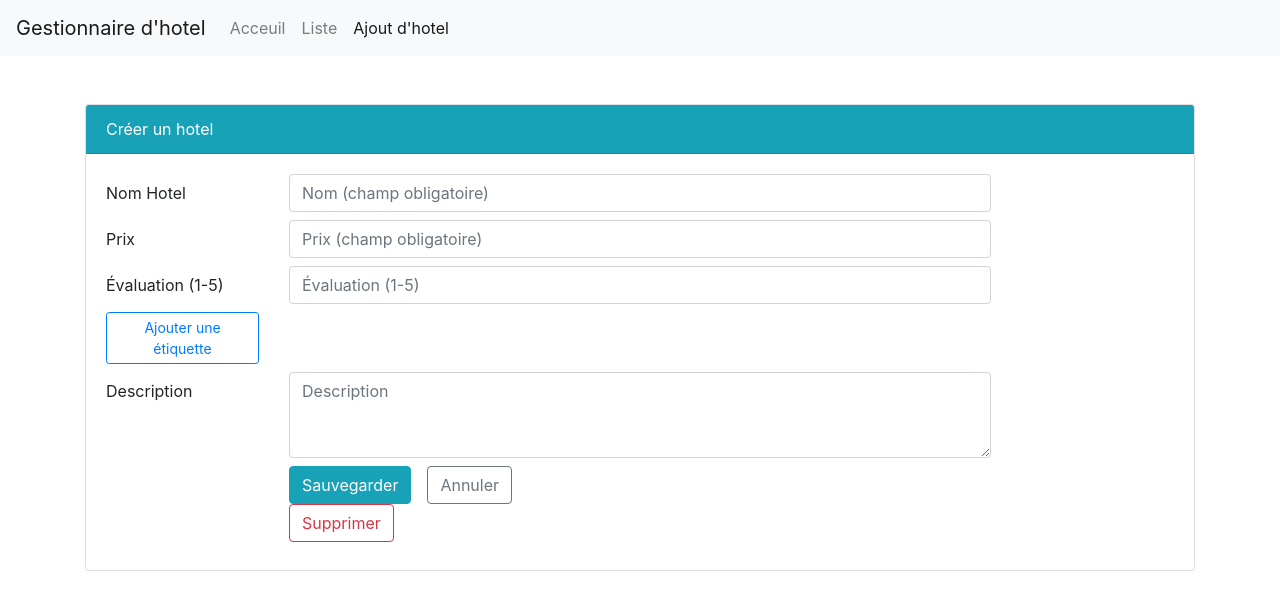
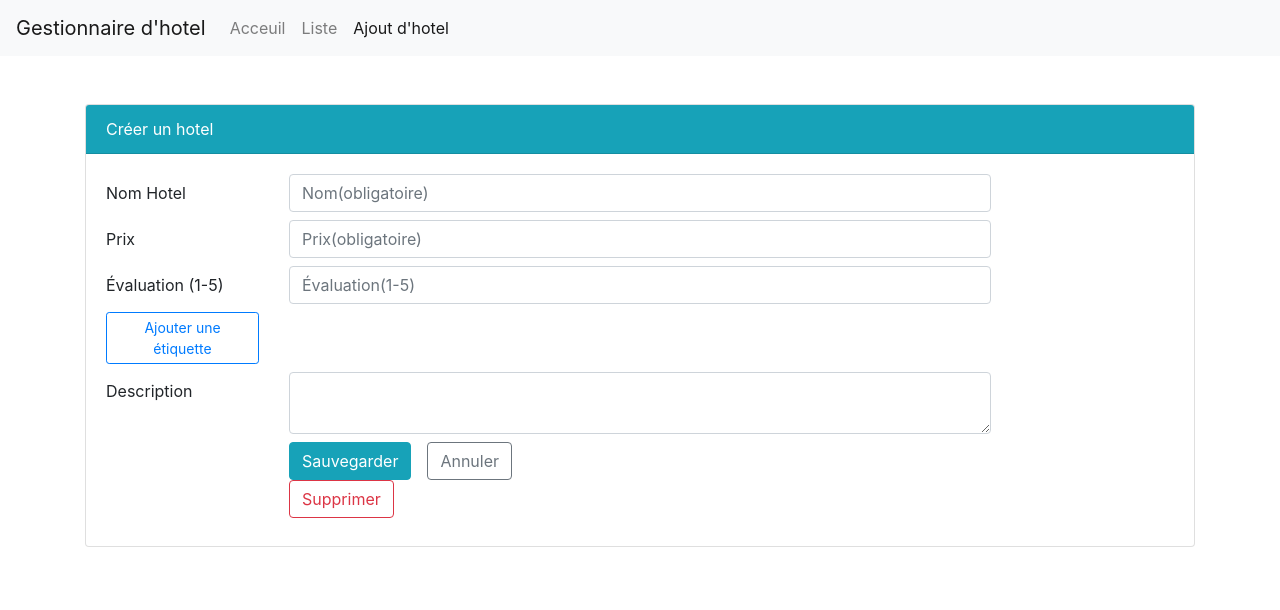
Before and after one commit to billyjov/ng-yt, an Angular app: page /hotels/0/edit in a window 1280 px wide. Shown: the top 610 px of the page. Built offline with nearby package versions, Linux system fonts and the light colour scheme.

Commit message:
feat: add initial version without in memory

```diff
--- a/package.json
+++ b/package.json
@@ -19,10 +19,11 @@
     "@angular/platform-browser": "~9.1.3",
     "@angular/platform-browser-dynamic": "~9.1.3",
     "@angular/router": "~9.1.3",
+    "angular-in-memory-web-api": "^0.11.0",
     "bootstrap": "^4.5.0",
     "material-icons": "^0.3.1",
     "rxjs": "~6.5.4",
-    "tslib": "^1.10.0",
+    "tslib": "^1.14.1",
     "zone.js": "~0.10.2"
   },
   "devDependencies": {
--- a/src/app/hotels/hotel-edit/hotel-edit.component.html
+++ b/src/app/hotels/hotel-edit/hotel-edit.component.html
@@ -1,56 +1,76 @@
 <div class="container">
   <div class="card">
-    <div class="card-header text-white bg-info">
-      Créer un hotel
-    </div>
+    <div class="card-header text-white bg-info">Créer un hotel</div>
 
     <div class="card-body">
       <form novalidate (ngSubmit)="saveHotel()" [formGroup]="hotelForm">
-
         <div class="form-group row mb-2">
-          <label class="col-md-2 col-form-label" for="hotelNameId">
+          <label for="hotelNameId" class="col-md-2 col-form-label">
             Nom Hotel
           </label>
           <div class="col-md-8">
-            <input class="form-control" id="hotelNameId" type="text"
-              placeholder="Nom (champ obligatoire)" />
+            <input
+              id="hotelNameId"
+              type="text"
+              class="form-control"
+              formControlName="hotelName"
+              placeholder="Nom(obligatoire)"
+            />
           </div>
         </div>
-
         <div class="form-group row mb-2">
-          <label class="col-md-2 col-form-label" for="hotelPriceId">
-            Prix
-          </label>
+          <label for="hotelPriceId" class="col-md-2 col-form-label">
+            Prix</label
+          >
           <div class="col-md-8">
-            <input class="form-control" id="hotelPriceId" type="text"
-              placeholder="Prix (champ obligatoire)" />
+            <input
+              id="hotelPriceId"
+              type="text"
+              class="form-control"
+              formControlName="hotelPrice"
+              placeholder="Prix(obligatoire)"
+            />
           </div>
         </div>
-
         <div class="form-group row mb-2">
-          <label class="col-md-2 col-form-label" for="starRatingId">
-            Évaluation (1-5)
-          </label>
-
+          <label for="starRatingId" class="col-md-2 col-form-label"
+            >Évaluation (1-5)</label
+          >
           <div class="col-md-8">
-            <input class="form-control" id="starRatingId" type="text"
-              placeholder="Évaluation (1-5)" />
+            <input
+              id="starRatingId"
+              type="text"
+              class="form-control"
+              formControlName="starRating"
+              placeholder="Évaluation(1-5)"
+            />
           </div>
         </div>
 
         <div formArrayName="tags">
-          <div class="form-group row mb-2"
-            *ngFor="let tag of tags.controls; let i=index">
+          <div
+            class="form-group row mb-2"
+            *ngFor="let tag of tags.controls; let i = index"
+          >
             <label class="col-md-2 col-form-label" [attr.for]="i">
-              {{ 'Étiquette ' + i }}
+              {{ "Étiquette " + i }}
             </label>
 
             <div class="col-md-8">
-              <input class="form-control" [id]="i" type="text"
-                placeholder="{{ 'Étiquette ' + i }}" [formControlName]="i" />
+              <input
+                class="form-control"
+                [id]="i"
+                type="text"
+                placeholder="{{ 'Étiquette ' + i }}"
+                [formControlName]="i"
+              />
             </div>
-            <button class="col-md-1 btn btn-outline-danger btn-sm" type="button"
-              title="Delete this search tag" (click)="deleteTag(i)">
+            <button
+              class="col-md-1 btn btn-outline-danger btn-sm"
+              type="button"
+              title="Delete this search tag"
+              (click)="deleteTag(i)"
+            >
               Supprimer
             </button>
           </div>
@@ -58,35 +78,47 @@
 
         <div class="row">
           <div class="col-md-2 mb-2">
-            <button class="btn btn-outline-primary btn-sm" type="button"
-              title="Ajouter une étiquette" (click)="addTag()">
+            <button
+              class="btn btn-outline-primary btn-sm"
+              type="button"
+              title="Ajouter une étiquette"
+              (click)="addTag()"
+            >
               Ajouter une étiquette
             </button>
           </div>
         </div>
 
         <div class="form-group row mb-2">
-          <label class="col-md-2 col-form-label" for="descriptionId">
-            Description
+          <label for="descriptionId" class="col-md-2 col-form-label"
+            >Description
           </label>
-
           <div class="col-md-8">
-            <textarea class="form-control" id="descriptionId"
-              placeholder="Description" rows=3></textarea>
+            <textarea
+              class="form-control"
+              formControlName="description"
+              id="descriptionId"
+            ></textarea>
           </div>
         </div>
 
         <div class="form-group row mb-2">
           <div class="offset-md-2 col-md-4">
-            <button class="btn btn-info mr-3" type="submit">
-              Sauvegarder
-            </button>
-            <button class="btn btn-outline-secondary mr-3" type="button"
-              title="Annuler les modifications" [routerLink]="['/hotels']">
+            <button class="btn btn-info mr-3" type="submit">Sauvegarder</button>
+            <button
+              class="btn btn-outline-secondary mr-3"
+              type="button"
+              title="Annuler les modifications"
+              [routerLink]="['/hotels']"
+            >
               Annuler
             </button>
-            <button class="btn btn-outline-danger" type="button"
-              title="Supprimer cet hotel" (click)="deleteHotel()">
+            <button
+              class="btn btn-outline-danger"
+              type="button"
+              title="Supprimer cet hotel"
+              (click)="deleteHotel()"
+            >
               Supprimer
             </button>
           </div>
@@ -98,5 +130,4 @@
       {{ errorMessage }}
     </div>
   </div>
-
 </div>
--- a/src/app/hotels/hotel-edit/hotel-edit.component.ts
+++ b/src/app/hotels/hotel-edit/hotel-edit.component.ts
@@ -2,6 +2,7 @@ import { Component, OnInit } from '@angular/core';
 import { FormArray, FormBuilder, FormControl, FormGroup, Validators } from '@angular/forms';
 import { ActivatedRoute, Router } from '@angular/router';
 import { IHotel } from '../shared/models/hotel';
+import { HotelListService } from '../shared/services/hotel-list.service';
 
 @Component({
   selector: 'app-hotel-edit',
@@ -13,11 +14,13 @@ export class HotelEditComponent implements OnInit {
   public hotelForm: FormGroup;
   public errorMessage: string;
   public hotel: IHotel;
+  public pageTitle: string;
 
   constructor(
     private router: Router,
     private route: ActivatedRoute,
     private fb: FormBuilder,
+    private hotelService: HotelListService
 
   ) { }
 
@@ -32,8 +35,38 @@ export class HotelEditComponent implements OnInit {
       tags: this.fb.array([]),
       description: ''
     });
+
+
+    this.route.paramMap.subscribe(params => {
+      const id = +params.get('id');
+
+      this.getSelectedHotel(id);
+    })
   }
 
+  public getSelectedHotel(id: number): void {
+    this.hotelService.getHotelById(id).subscribe(hotel => {
+      this.displayHotel(hotel);
+    });
+  }
+
+  public displayHotel(hotel: IHotel): void {
+    this.hotel = hotel;
+
+    if (this.hotel.hotelId === 0) {
+      this.pageTitle = 'Créer un hotel';
+    } else {
+      this.pageTitle = `Modifier l\'hotel ${this.hotel.hotelName}`;
+    }
+
+    this.hotelForm.patchValue({
+      hotelName: this.hotel.hotelName,
+      hotelPrice: this.hotel.price,
+      starRating: this.hotel.rating,
+      description: this.hotel.description
+    });
+
+  }
 
   public get tags(): FormArray {
     return this.hotelForm.get('tags') as FormArray;
--- a/src/app/hotels/hotel-list/hotel-list.component.html
+++ b/src/app/hotels/hotel-list/hotel-list.component.html
@@ -55,6 +55,12 @@
               (starRatingClicked)="receiveRatingClick($event)"
             ></app-star-rating>
             <span
+              class="material-icons bg-primary text-white p-2 rounded-circle btn"
+              [routerLink]="['/hotels', hotel.hotelId, 'edit']"
+            >
+              edit
+            </span>
+            <span
               class="material-icons bg-info text-white p-2 rounded-circle btn"
               [routerLink]="['/hotels', hotel.hotelId]"
             >
--- a/src/app/hotels/shared/services/hotel-list.service.ts
+++ b/src/app/hotels/shared/services/hotel-list.service.ts
@@ -1,8 +1,8 @@
 import { Injectable } from '@angular/core';
 import { IHotel } from '../models/hotel';
 import { HttpClient, HttpErrorResponse } from '@angular/common/http';
-import { Observable, throwError } from 'rxjs';
-import { tap, catchError } from 'rxjs/operators';
+import { Observable, throwError, of } from 'rxjs';
+import { tap, catchError, single, map } from 'rxjs/operators';
 
 @Injectable({
   providedIn: 'root'
@@ -18,6 +18,27 @@ export class HotelListService {
       catchError(this.handleHttpError)
     );
   }
+
+  public getHotelById(id: number): Observable<IHotel> {
+    if (id === 0) {
+      return of(this.getDefaultHotel());
+    }
+    return this.getHotels().pipe(
+      map(hotels => hotels.find(hotel => hotel.hotelId === id)),
+    );
+  }
+
+  private getDefaultHotel(): IHotel {
+    return {
+      hotelId: 0,
+      hotelName: null,
+      description: null,
+      price: null,
+      rating: null,
+      imageUrl: null
+    };
+  }
+
 
   private handleHttpError(err: HttpErrorResponse) {
     if (err.error instanceof ErrorEvent) {
```
Also changed, not shown: src/app/hotels/hotel.module.ts (+4 -3 lines), 1 other file (tests, documents, lock files or other folders).
